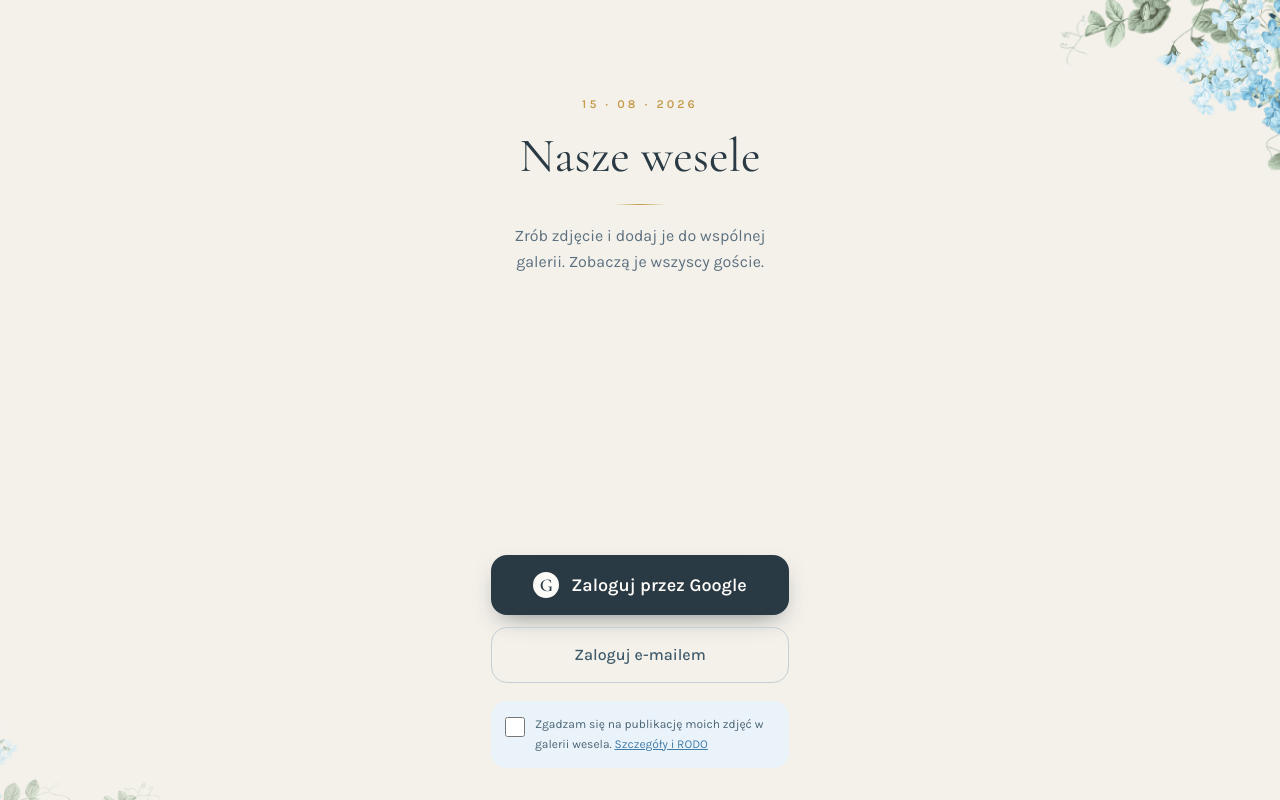
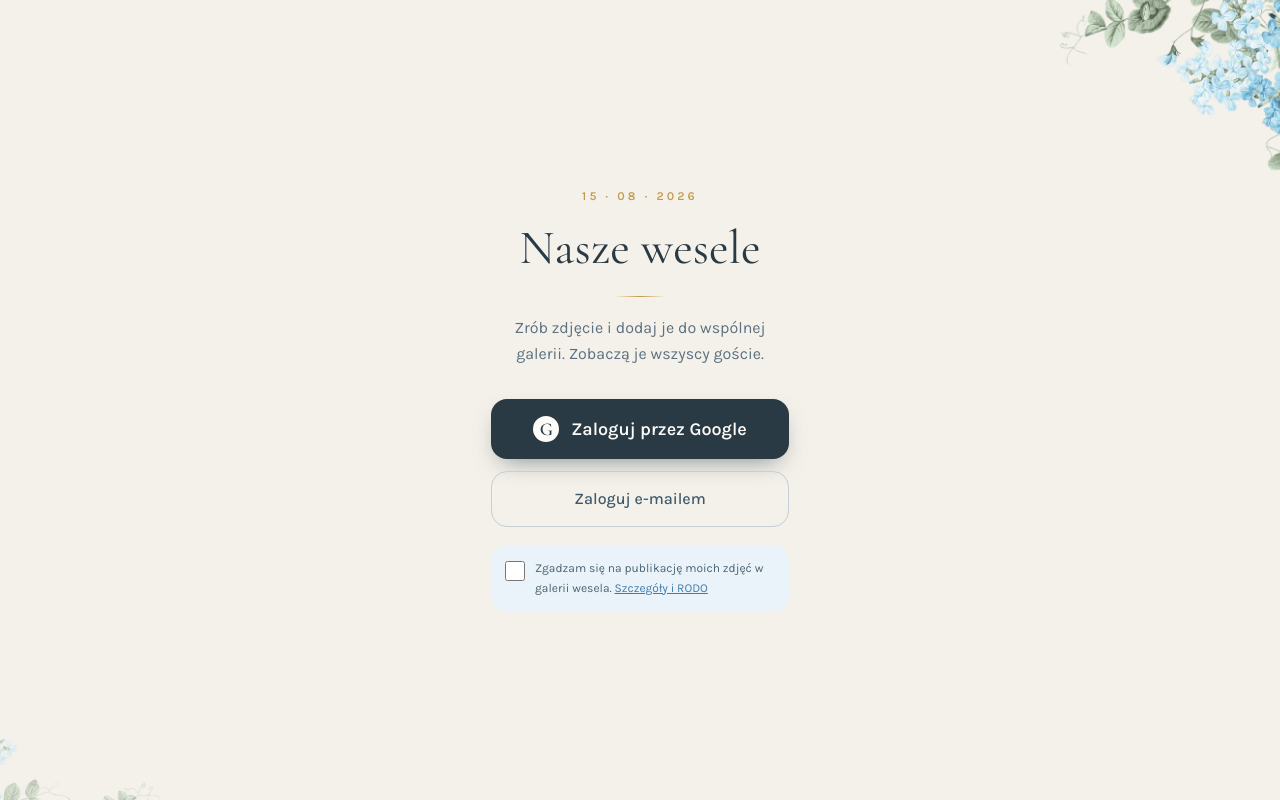
Before and after one commit to lipowiectomasz/wedding-gallery, a Next.js app in the folder frontend/: page / in a window 1280 px wide. Built offline with nearby package versions, Linux system fonts and the light colour scheme; no server answers.

Commit message:
style: vertically center home and onboarding content on desktop

```diff
--- a/frontend/app/onboarding/page.tsx
+++ b/frontend/app/onboarding/page.tsx
@@ -45,12 +45,12 @@ export default function OnboardingPage() {
   }
 
   return (
-    <main className="relative flex flex-1 flex-col overflow-hidden">
+    <main className="relative flex flex-1 flex-col overflow-hidden md:items-center md:justify-center">
       <FloralDecoration position="bottom-right-mirrored" />
 
       <form
         onSubmit={handleSubmit}
-        className="relative mx-auto flex w-full max-w-[350px] flex-1 flex-col gap-6.5 px-7.5 pt-21"
+        className="relative mx-auto flex w-full max-w-[350px] flex-1 flex-col gap-6.5 px-7.5 pt-21 md:flex-none md:pt-0"
       >
         <div className="flex flex-col gap-2.5">
           <h1 className="font-heading text-4xl leading-tight">
@@ -90,7 +90,7 @@ export default function OnboardingPage() {
 
         {error && <p className="text-sm text-error">{error}</p>}
 
-        <div className="relative mt-auto pb-8.5">
+        <div className="relative mt-auto pb-8.5 md:mt-6.5 md:pb-0">
           <PrimaryButton type="submit" disabled={isSubmitting} className="w-full">
             Dalej
           </PrimaryButton>
--- a/frontend/app/page.tsx
+++ b/frontend/app/page.tsx
@@ -28,11 +28,11 @@ export default function HomePage() {
   }
 
   return (
-    <main className="relative flex flex-1 flex-col overflow-hidden">
+    <main className="relative flex flex-1 flex-col overflow-hidden md:items-center md:justify-center">
       <FloralDecoration position="top-right" />
       <FloralDecoration position="bottom-left" />
 
-      <div className="relative flex flex-col items-center gap-3.5 px-8 pt-24 text-center">
+      <div className="relative flex flex-col items-center gap-3.5 px-8 pt-24 text-center md:pt-0 md:pb-8">
         <p className="text-xs font-semibold tracking-[0.26em] text-gold uppercase">
           15 · 08 · 2026
         </p>
@@ -43,7 +43,7 @@ export default function HomePage() {
         </p>
       </div>
 
-      <div className="relative mx-auto mt-auto flex w-full max-w-[350px] flex-col gap-3 px-6.5 pb-8">
+      <div className="relative mx-auto mt-auto flex w-full max-w-[350px] flex-col gap-3 px-6.5 pb-8 md:mt-0 md:pb-0">
         <PrimaryButton type="button" onClick={handleGoogleLogin} className="w-full">
           <span className="flex h-6.5 w-6.5 items-center justify-center rounded-full bg-paper-light font-heading text-lg font-semibold text-ink">
             G
```
